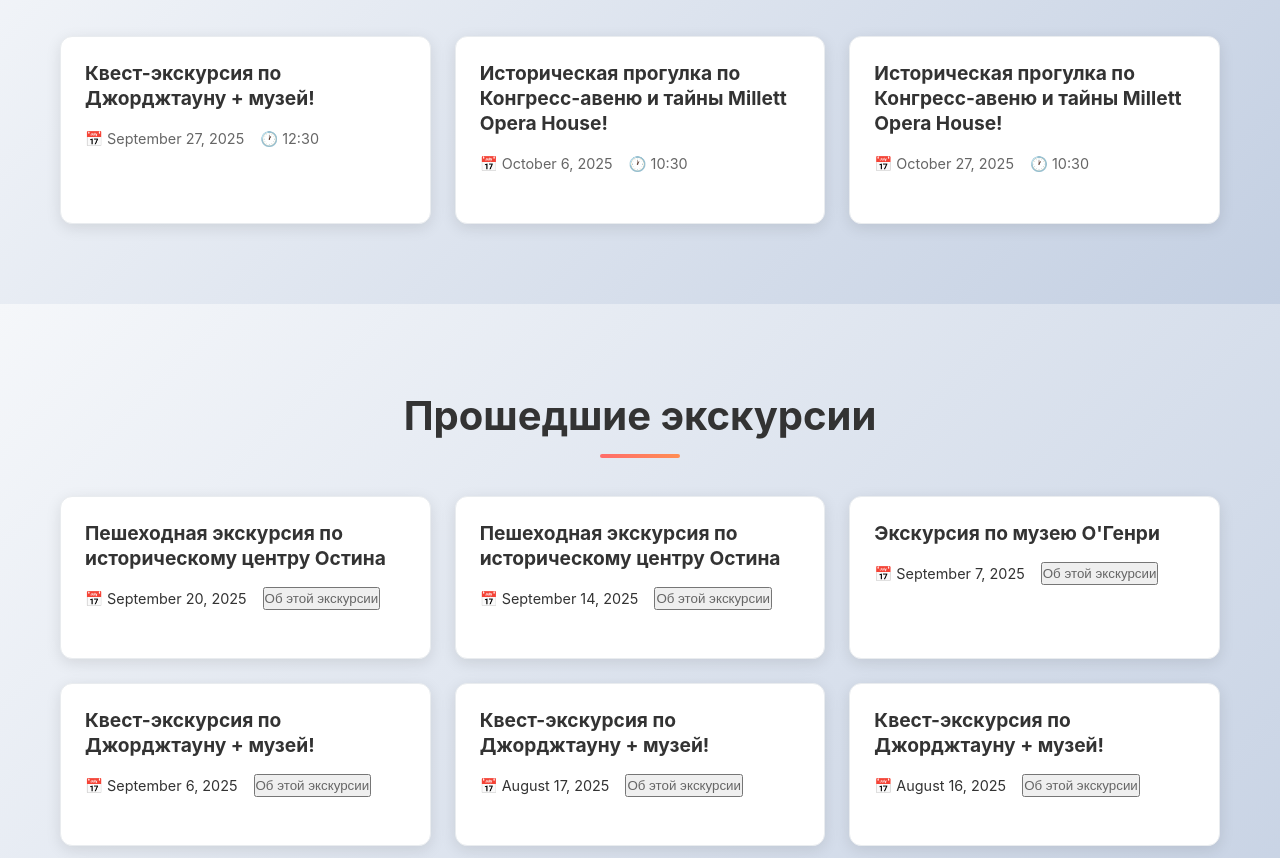
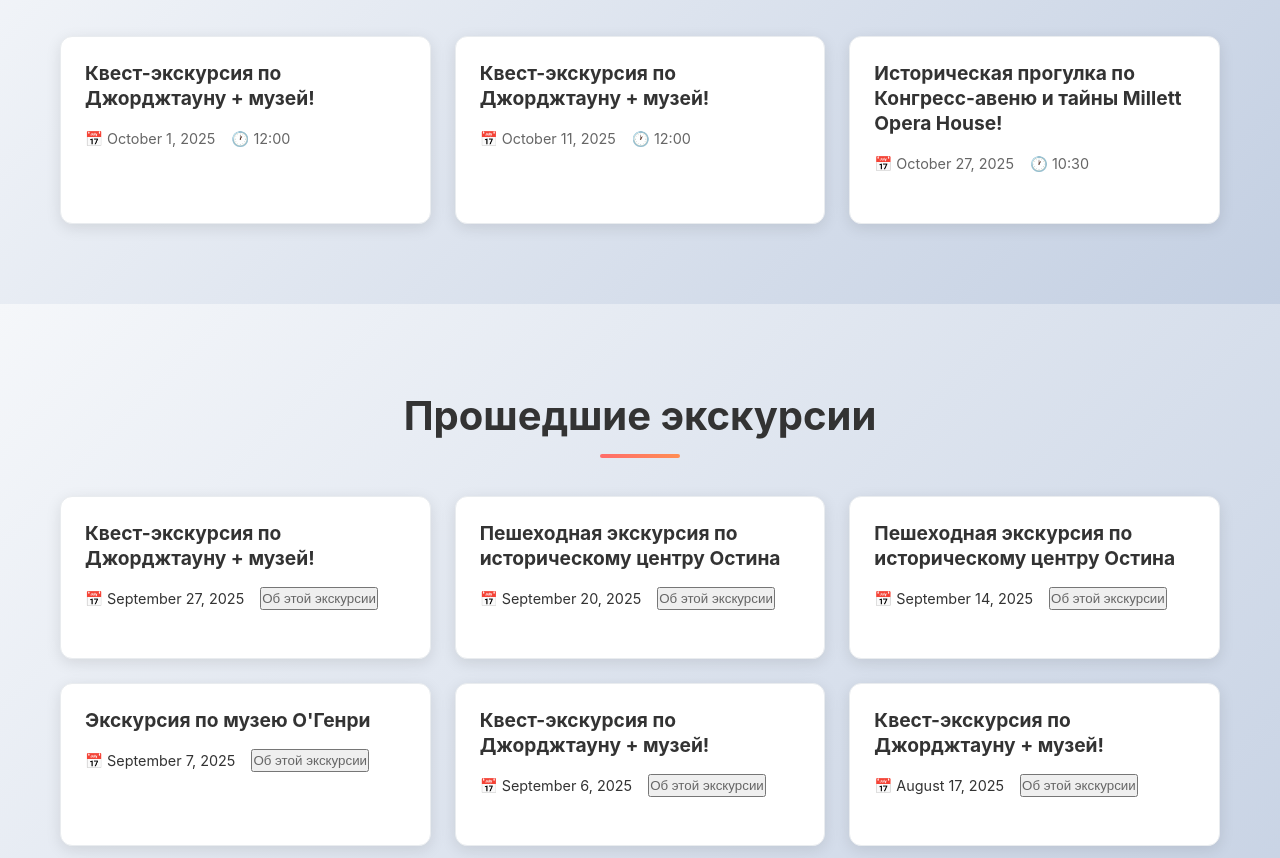
Before and after one commit to tatiana-act/nextjs-boilerplate, a Next.js app: page / in a window 1280 px wide. Shown: the part 3923-4781 px from the top of the page. Built offline with nearby package versions, Linux system fonts and the light colour scheme.

Commit message:
october upcoming tours

```diff
--- a/data/RecentTours.ts
+++ b/data/RecentTours.ts
@@ -1,6 +1,15 @@
 import { PastTour } from '@/types/tour';
 
 const pastTours: PastTour[] = [
+    {
+        id: 'tour7',
+        tourId: 'Gcrt',
+        date: '2025-09-27',
+        time: '12:30',
+        eventUrl: 'https://www.facebook.com/groups/662224066870718/posts/721785767581214/',
+        eventImage: '/092725grt.jpg',
+        feedbacks: []
+    },
     {
         id: 'tour12',
         tourId: 'Acap',
--- a/data/upcomingTours.ts
+++ b/data/upcomingTours.ts
@@ -2,16 +2,16 @@ import { UpcomingTour } from '@/types/tour';
 
 export const upcomingTours: UpcomingTour[] = [
   {
-    id: 'tour7',
+    id: 'tour15',
     tourId: 'Gcrt',
-    date: '2025-09-27',
-    time: '12:30',
+    date: '2025-10-01',
+    time: '12:00',
   },
   {
-        id: 'tour13',
-        tourId: 'Milt',
-        date: '2025-10-06',
-        time: '10:30',
+    id: 'tour16',
+    tourId: 'Gcrt',
+    date: '2025-10-11',
+    time: '12:00',
   },
   {
     id: 'tour14',
```
Also changed, not shown: public/092725grt.jpg (added). Lines whose indentation alone changed are shown as unchanged.
